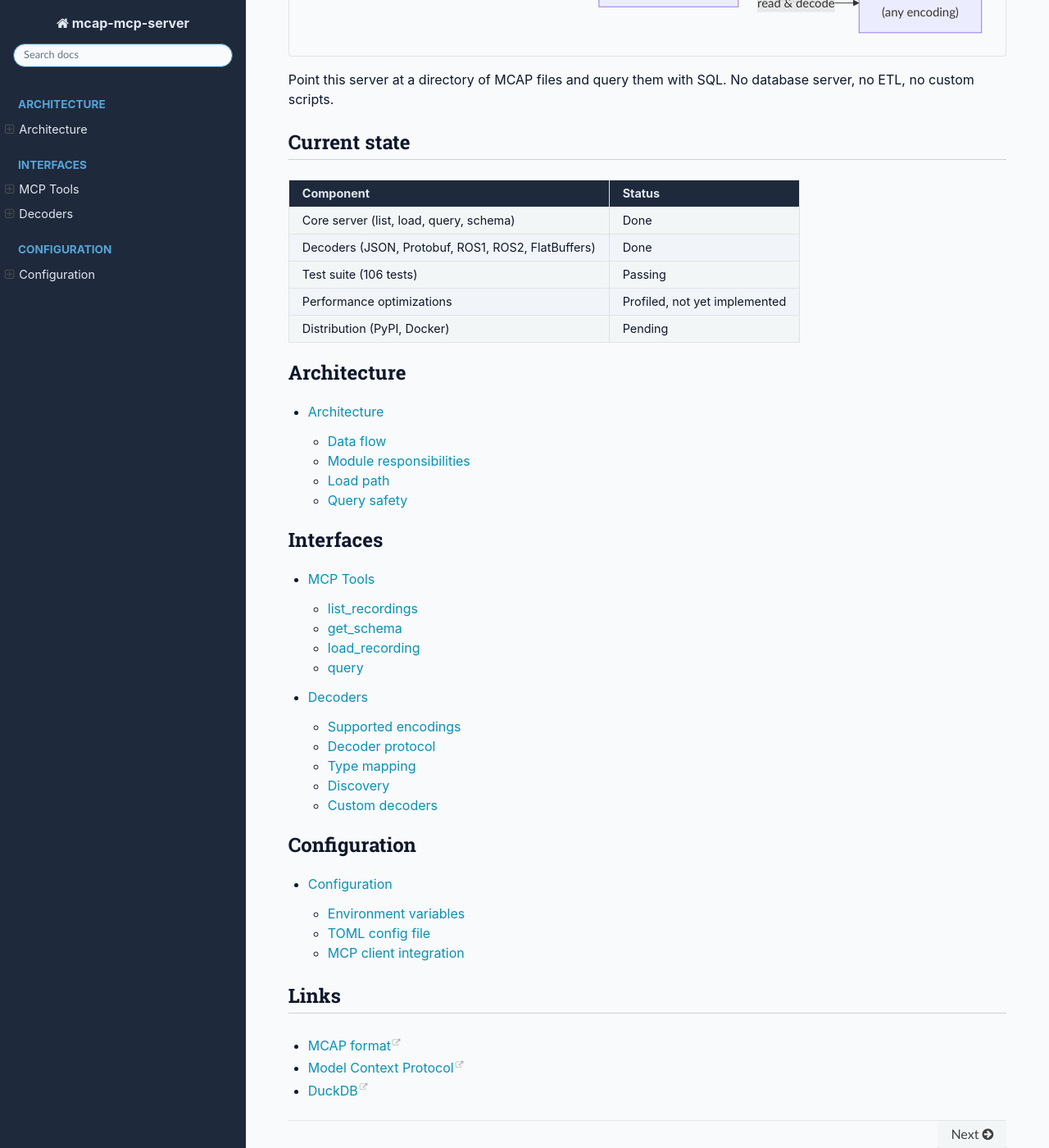
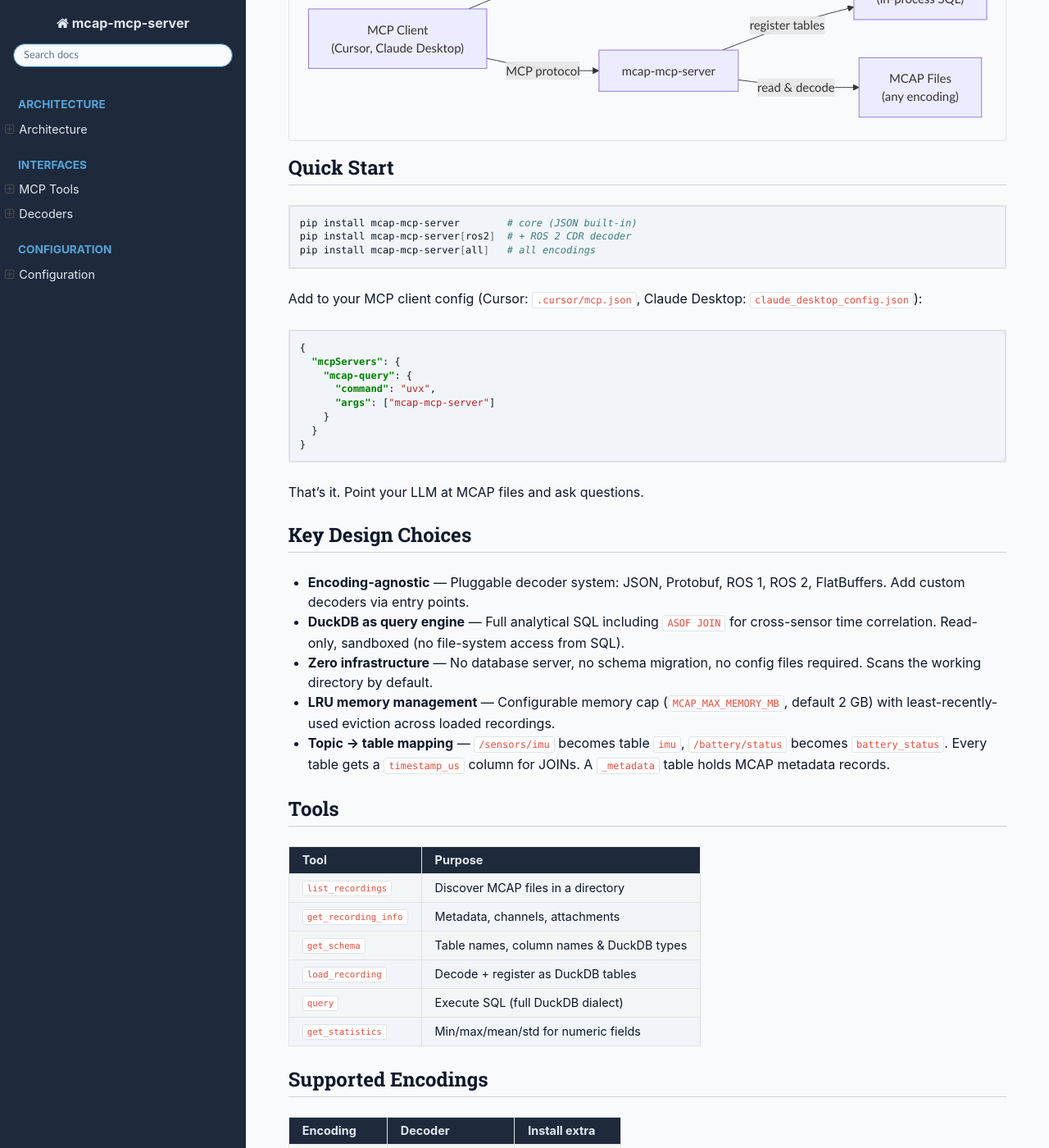
Before and after one commit to turkenberg/mcap_mcp_server, a Sphinx documentation site: the page built from doc/source/index.md, in a window 1280 px wide and 1400 px high, scrolled down 395 px. Shown: the whole window at 82% size. Built offline with Sphinx 7.4.7 and the Read the Docs theme 3.1.0, drawn with Linux system fonts in a browser that asks for light colours; some of the changed text lies outside the part shown.

Commit message:
docs: enhance index.md with detailed project description and installation instructions
Updated the project overview to include links to MCAP and Model Context Protocol, added a comprehensive quick start guide for installation, and outlined key design choices and supported encodings. Improved clarity on the server's functionality and tools available for users.

````diff
--- a/doc/source/index.md
+++ b/doc/source/index.md
@@ -1,6 +1,8 @@
 # mcap-mcp-server
 
-**SQL query interface for MCAP robotics data via the Model Context Protocol.**
+**SQL query interface for [MCAP](https://mcap.dev) robotics data via the [Model Context Protocol](https://modelcontextprotocol.io).**
+
+Decodes MCAP recordings (any encoding), loads them into [DuckDB](https://duckdb.org) as in-memory tables, and exposes 6 MCP tools for discovery, schema inspection, loading, and SQL querying. Runs in-process — no external database, no ETL.
 
 ```{mermaid}
 graph LR
@@ -15,17 +17,57 @@ graph LR
     Client -->|SQL queries| DuckDB
 ```
 
-Point this server at a directory of MCAP files and query them with SQL. No database server, no ETL, no custom scripts.
+## Quick Start
 
-## Current state
+```bash
+pip install mcap-mcp-server        # core (JSON built-in)
+pip install mcap-mcp-server[ros2]  # + ROS 2 CDR decoder
+pip install mcap-mcp-server[all]   # all encodings
+```
 
-| Component | Status |
-|-----------|--------|
-| Core server (list, load, query, schema) | Done |
-| Decoders (JSON, Protobuf, ROS1, ROS2, FlatBuffers) | Done |
-| Test suite (106 tests) | Passing |
-| Performance optimizations | Profiled, not yet implemented |
-| Distribution (PyPI, Docker) | Pending |
+Add to your MCP client config (Cursor: `.cursor/mcp.json`, Claude Desktop: `claude_desktop_config.json`):
+
+```json
+{
+  "mcpServers": {
+    "mcap-query": {
+      "command": "uvx",
+      "args": ["mcap-mcp-server"]
+    }
+  }
+}
+```
+
+That's it. Point your LLM at MCAP files and ask questions.
+
+## Key Design Choices
+
+- **Encoding-agnostic** — Pluggable decoder system: JSON, Protobuf, ROS 1, ROS 2, FlatBuffers. Add custom decoders via entry points.
+- **DuckDB as query engine** — Full analytical SQL including `ASOF JOIN` for cross-sensor time correlation. Read-only, sandboxed (no file-system access from SQL).
+- **Zero infrastructure** — No database server, no schema migration, no config files required. Scans the working directory by default.
+- **LRU memory management** — Configurable memory cap (`MCAP_MAX_MEMORY_MB`, default 2 GB) with least-recently-used eviction across loaded recordings.
+- **Topic → table mapping** — `/sensors/imu` becomes table `imu`, `/battery/status` becomes `battery_status`. Every table gets a `timestamp_us` column for JOINs. A `_metadata` table holds MCAP metadata records.
+
+## Tools
+
+| Tool | Purpose |
+|------|---------|
+| `list_recordings` | Discover MCAP files in a directory |
+| `get_recording_info` | Metadata, channels, attachments |
+| `get_schema` | Table names, column names & DuckDB types |
+| `load_recording` | Decode + register as DuckDB tables |
+| `query` | Execute SQL (full DuckDB dialect) |
+| `get_statistics` | Min/max/mean/std for numeric fields |
+
+## Supported Encodings
+
+| Encoding | Decoder | Install extra |
+|----------|---------|---------------|
+| JSON | `JsonDecoder` | — |
+| Protobuf | `ProtobufDecoder` | `[protobuf]` |
+| ROS 1 (bag) | `Ros1Decoder` | `[ros1]` |
+| ROS 2 (CDR) | `Ros2Decoder` | `[ros2]` |
+| FlatBuffers | `FlatBufferDecoder` | `[flatbuffers]` |
 
 ```{toctree}
 :maxdepth: 2
````
Also changed, not shown: other parts of doc/source/index.md (+2 -0 lines).
